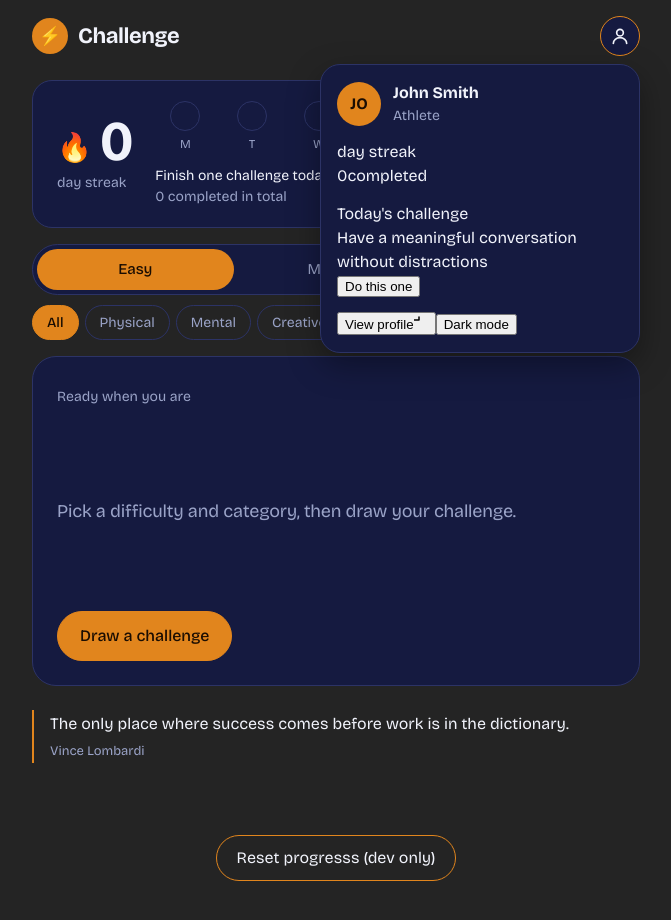
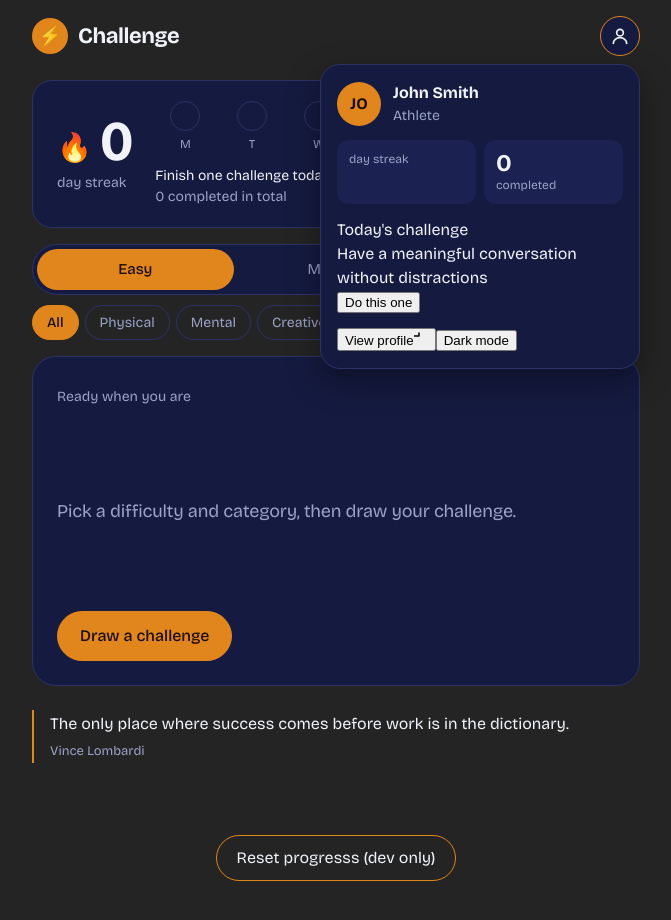
Before and after one commit to robertoandino/challenge-me, a React (Vite) app: page / in a window 1280 px wide. Both pictures are taken after a click on the button "Profile menu". Shown: the top 920 px of the page, without its empty margins (304-975 px from the left). Built offline with nearby package versions, Linux system fonts and the light colour scheme.

Commit message:
Updating profileMenu css

```diff
--- a/src/components/ProfileMenu/ProfileMenu.css
+++ b/src/components/ProfileMenu/ProfileMenu.css
@@ -66,3 +66,30 @@
     text-overflow: ellipsis;
     white-space: nowrap;
 }
+
+/* Stats */
+.pm-stats {
+    display: grid;
+    grid-template-columns: 1fr 1fr;
+    gap: 8px;
+}
+
+.pm-stat {
+    display: flex;
+    flex-direction: column;
+    padding: 10px 12px;
+    background: var(--cm-h0);
+    border-radius: 12px;
+}
+
+.pm-stat-num {
+    font-size: 1.5rem;
+    font-weight: 700;
+    line-height: 1.1;
+    font-variant-numeric: tubular-nums;
+}
+
+.pm-stat-label {
+    font-size: 0.75rem;
+    color: var(--cm-muted);
+}
```
